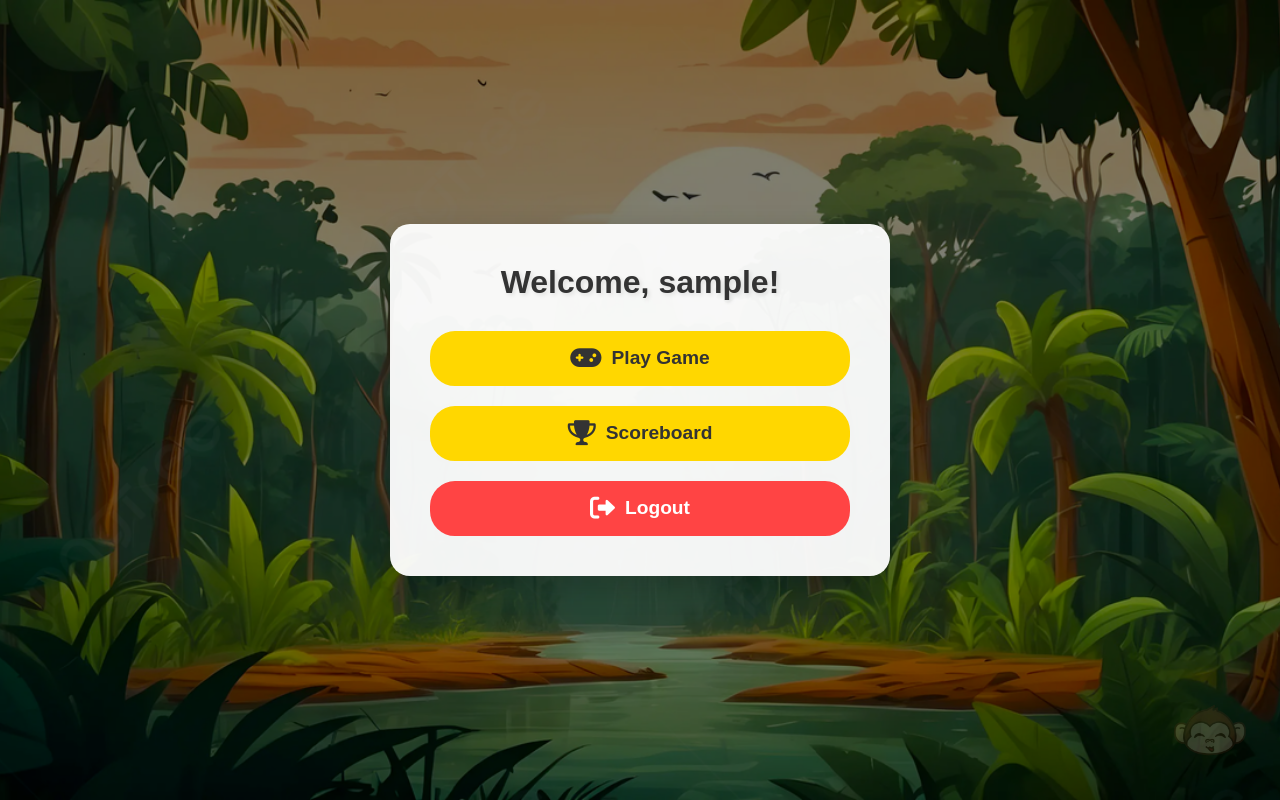
After one commit to Thamod6/banana-catcher2, a PHP site: page /menu.php in a window 1280 px wide. The commit adds this page. Run offline with PHP 8.4, Linux system fonts and the light colour scheme; the visitor is signed in with stand-in values (Sample User, id 1).

Commit message:
menu page
create a menu page to my game

```diff
--- /dev/null
+++ b/BananaCatcher/index.php
@@ -0,0 +1,3 @@
+<?php
+echo "Banana Catcher Game";
+?>
--- a/BananaCatcher/login.css
+++ b/BananaCatcher/login.css
@@ -208,3 +208,84 @@ body::before {
     content: '✓';
     margin-right: 0.5rem;
 }
+
+/* Menu specific styles */
+.menu-container {
+    position: fixed;
+    top: 50%;
+    left: 50%;
+    transform: translate(-50%, -50%);
+    background: rgba(255, 255, 255, 0.95);
+    padding: 40px;
+    border-radius: 20px;
+    box-shadow: 0 10px 30px rgba(0, 0, 0, 0.2);
+    text-align: center;
+    max-width: 500px;
+    width: 90%;
+    z-index: 1000;
+    animation: fadeIn 0.5s ease;
+}
+
+.menu-header {
+    margin-bottom: 30px;
+}
+
+.menu-header h1 {
+    color: #4CAF50;
+    font-size: 2em;
+    margin-bottom: 10px;
+}
+
+.menu-header p {
+    color: #666;
+    font-size: 1.1em;
+}
+
+.menu-options {
+    display: flex;
+    flex-direction: column;
+    gap: 15px;
+}
+
+.menu-btn {
+    background: #4CAF50;
+    color: white;
+    border: none;
+    padding: 15px 30px;
+    border-radius: 25px;
+    font-size: 1.2em;
+    cursor: pointer;
+    transition: all 0.3s ease;
+    text-decoration: none;
+    display: flex;
+    align-items: center;
+    justify-content: center;
+    gap: 10px;
+    font-weight: bold;
+    box-shadow: 0 4px 8px rgba(0, 0, 0, 0.2);
+}
+
+.menu-btn i {
+    font-size: 1.2em;
+}
+
+.menu-btn:hover {
+    background: #45a049;
+    transform: translateY(-2px);
+    box-shadow: 0 5px 15px rgba(76, 175, 80, 0.4);
+}
+
+.menu-btn:active {
+    transform: translateY(0);
+    box-shadow: 0 2px 4px rgba(0, 0, 0, 0.2);
+}
+
+.menu-btn.logout {
+    background: #ff4444;
+    margin-top: 10px;
+}
+
+.menu-btn.logout:hover {
+    background: #cc0000;
+    box-shadow: 0 5px 15px rgba(255, 68, 68, 0.4);
+}
--- /dev/null
+++ b/BananaCatcher/menu.php
@@ -0,0 +1,112 @@
+<?php
+require_once 'includes/session.php';
+
+// Check if user is logged in
+if (!isLoggedIn()) {
+    header("Location: login.php");
+    exit();
+}
+
+// Get username from session
+$username = $_SESSION['username'];
+?>
+<!DOCTYPE html>
+<html lang="en">
+<head>
+    <meta charset="UTF-8">
+    <meta name="viewport" content="width=device-width, initial-scale=1.0">
+    <title>Banana Game - Menu</title>
+    <link rel="stylesheet" href="https://cdnjs.cloudflare.com/ajax/libs/font-awesome/6.0.0/css/all.min.css">
+    <link rel="stylesheet" href="login.css">
+    <style>
+        .menu-container {
+            position: fixed;
+            top: 50%;
+            left: 50%;
+            transform: translate(-50%, -50%);
+            background: rgba(255, 255, 255, 0.95);
+            padding: 40px;
+            border-radius: 20px;
+            box-shadow: 0 10px 30px rgba(0, 0, 0, 0.2);
+            text-align: center;
+            max-width: 500px;
+            width: 90%;
+            z-index: 1000;
+        }
+
+        .welcome-text {
+            font-size: 2em;
+            color: #333;
+            margin-bottom: 30px;
+            text-shadow: 2px 2px 4px rgba(0, 0, 0, 0.1);
+        }
+
+        .menu-buttons {
+            display: flex;
+            flex-direction: column;
+            gap: 20px;
+        }
+
+        .menu-button {
+            background: #ffd700;
+            color: #333;
+            border: none;
+            padding: 15px 30px;
+            border-radius: 25px;
+            font-size: 1.2em;
+            cursor: pointer;
+            transition: all 0.3s ease;
+            text-decoration: none;
+            display: flex;
+            align-items: center;
+            justify-content: center;
+            gap: 10px;
+            font-weight: bold;
+        }
+
+        .menu-button:hover {
+            background: #ffed4a;
+            transform: translateY(-2px);
+            box-shadow: 0 5px 15px rgba(255, 215, 0, 0.4);
+        }
+
+        .menu-button i {
+            font-size: 1.3em;
+        }
+
+        .logout-btn {
+            background: #ff4444;
+            color: white;
+        }
+
+        .logout-btn:hover {
+            background: #cc0000;
+            box-shadow: 0 5px 15px rgba(255, 68, 68, 0.4);
+        }
+    </style>
+</head>
+<body>
+    <div class="monkey-decoration"></div>
+
+    <div class="menu-container">
+        <h2 class="welcome-text">Welcome, <?php echo htmlspecialchars($username); ?>!</h2>
+
+        <div class="menu-buttons">
+            <a href="game.php" class="menu-button">
+                <i class="fas fa-gamepad"></i>
+                Play Game
+            </a>
+
+            <a href="scoreboard.php" class="menu-button">
+                <i class="fas fa-trophy"></i>
+                Scoreboard
+            </a>
+
+            <a href="logout.php" class="menu-button logout-btn">
+                <i class="fas fa-sign-out-alt"></i>
+                Logout
+            </a>
+        </div>
+    </div>
+</body>
+</html>
```
Also changed, not shown: BananaCatcher/logout.php (added, +10 -0 lines), BananaCatcher/test_registration.php (added, +45 -0 lines).
